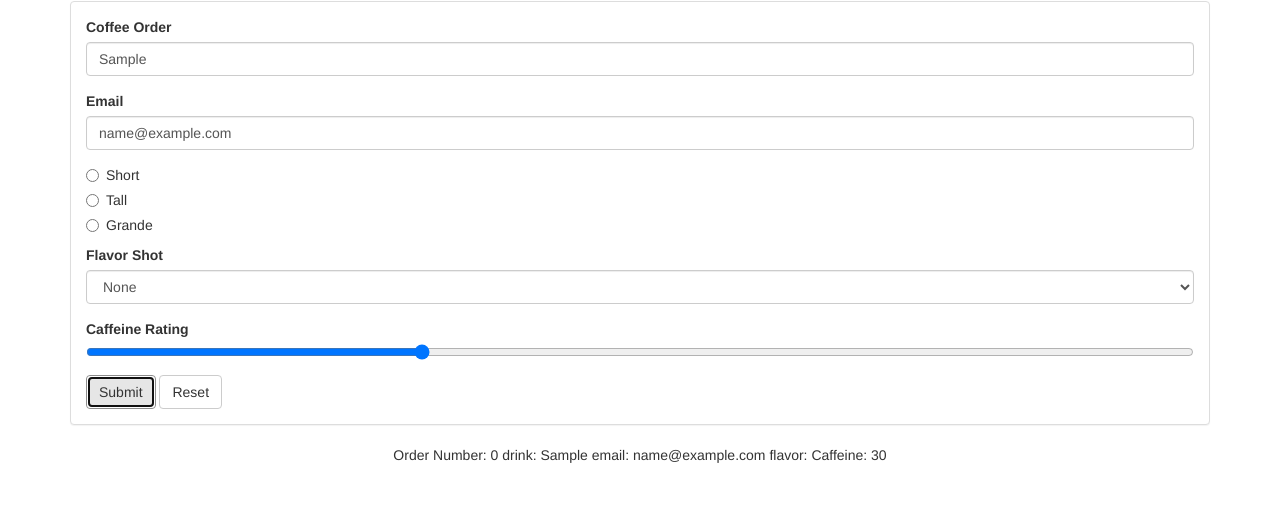
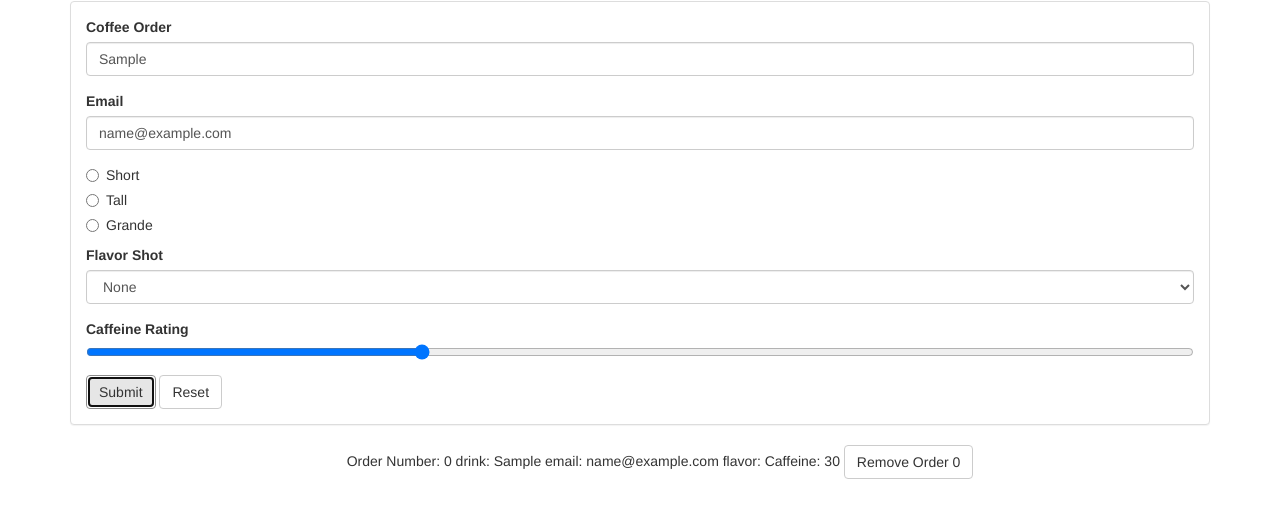
Before and after one commit to TerryRPatterson/Coffee-Run, a website: page index.html in a window 1280 px wide. Both pictures are taken after typing "Sample", "name@example.com" into the empty fields and a click on the button "Submit". Shown: the part 69-586 px from the top of the page. Drawn offline with nearby package versions, Linux system fonts and the light colour scheme.

Commit message:
Added order history options

```diff
--- a/index.html
+++ b/index.html
@@ -17,13 +17,13 @@
             <div class="form-group">
               <label for="coffeeOrder">Coffee Order</label>
               <input
-              class="form-control" name="coffee" id="coffeeOrder" autofocus>
+              class="form-control" name="coffee" id="coffeeOrder" autofocus required>
             </div>
             <div class="form-group">
               <label for="emailInput">Email</label>
               <input
               class="form-control" type="email" name="emailAddress"
-              id="emailInput" value="" placeholder="dr@who.com">
+              id="emailInput" value="" placeholder="dr@who.com" required>
             </div>
             <div class="radio">
               <label>
@@ -65,9 +65,9 @@
         </div>
       </div>
     </section>
-    <section id="orderDisplay">
+    <ol id="orderDisplay">
 
-    </section>
+    </ol>
     <script
   src="https://code.jquery.com/jquery-3.2.1.min.js"></script>
     <script src="main.js" charset="utf-8"></script>
--- a/main.js
+++ b/main.js
@@ -24,33 +24,46 @@ let formSubmission =  function formSubmission(){
     submission["Caffeine"] = form.querySelector("#strengthLevel").value;
     orders[currentOrder] = submission;
     currentOrder ++;
-    updateDisplay();
+    update();
+};
+
+let update = function update(){
+    let orderDisplay = document.querySelector("#orderDisplay");
+    orderDisplay.innerHTML = "";
+    if (orders.length > 0){
+        orders.forEach(function(item){
+            if (item){
+                let button = document.createElement("button");
+                button.setAttribute("label",`Remove Order ${item["Order Number"]}`);
+                button.textContent = `Remove Order ${item["Order Number"]}`;
+                button.classList.add("btn");
+                button.classList.add("btn-default");
+                let displayItem = document.createElement("li");
+                let text = "";
+                for (let entry in item){
+                    text += `${entry}: ${item[entry]} \n`;
+                }
+                button.addEventListener("click",function(){
+                    delete orders[item["Order Number"]];
+                    update();
+                });
+                displayItem.textContent = text;
+                displayItem.setAttribute("id",item["Order Number"]);
+                displayItem.appendChild(button);
+                orderDisplay.appendChild(displayItem);
+            }
+        });
+    }
+    else{
+        let displayItem = document.createElement("li");
+        displayItem.textContent = "No Orders";
+        orderDisplay.appendChild(displayItem);
+    }
     history.setItem("currentOrder",JSON.stringify(currentOrder));
     history.setItem("orders",JSON.stringify(orders));
 };
 
-let updateDisplay = function updateDisplay(){
-    let orderDisplay = document.querySelector("#orderDisplay");
-    orderDisplay.innerHTML = "";
-    if (orders.length > 0){
-        orders.forEach(function(item){
-            let displayItem = document.createElement("p");
-            let text = "";
-            for (let entry in item){
-                text += `${entry}: ${item[entry]} \n`;
-            }
-            displayItem.textContent = text;
-            orderDisplay.appendChild(displayItem);
-        });
-    }
-    else{
-        let displayItem = document.createElement("p");
-        displayItem.textContent = "No Orders";
-        orderDisplay.appendChild(displayItem);
-    }
-};
-
 let currentOrder = JSON.parse(history.getItem("currentOrder"));
 let orders = JSON.parse(history.getItem("orders"));
-updateDisplay();
+update();
 form.addEventListener("submit",formSubmission);
--- a/styles.css
+++ b/styles.css
@@ -2,6 +2,8 @@
     /* height: auto; */
     overflow-y: scroll;
     text-align: center;
+    list-style: none;
+    flex-grow: 1;
 }
 html{
     height: 100%;
```
